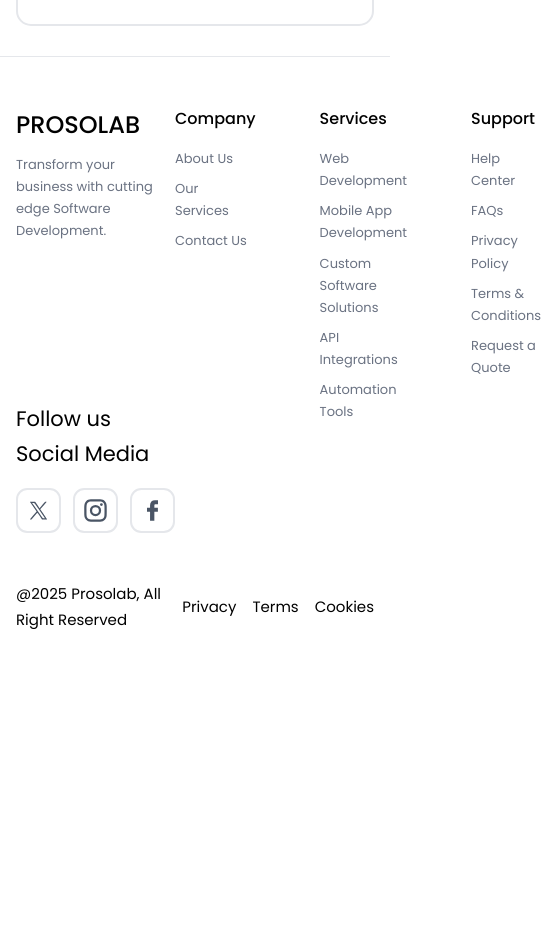
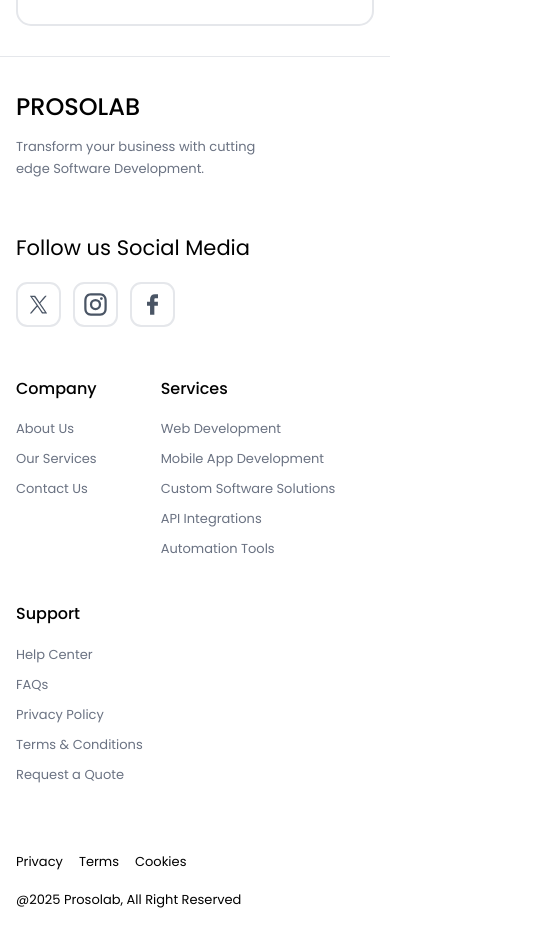
Before and after one commit to SiruzMammadli/prosolab, a Next.js app: page / in a window 390 px wide. Shown: the part 7138-8074 px from the top of the page, 541 px wide, since content can reach past the window. Before the commit the page ends 7794 px from the top, so only its background shows below. Built offline with nearby package versions, Linux system fonts and the light colour scheme.

Commit message:
Added Responsibility Into Footer

```diff
--- a/app/(public)/_components/footer.tsx
+++ b/app/(public)/_components/footer.tsx
@@ -10,7 +10,8 @@
                     as="section"
                     alignItems="flex-start"
                     justifyContent="space-between"
-                    className="h-[500px] py-[48px_24px]"
+                    direction="column"
+                    className="py-[30px] md:flex-row gap-y-[48px]"
                 >
                     <Flex
                         as="section"
@@ -46,13 +47,13 @@
                     <Flex
                         as="section"
                         alignItems="flex-start"
-                        className="gap-[64px]"
+                        className="gap-x-[64px] gap-y-[32px] flex-wrap"
                     >
                         {Array.from(footerArticles).map((article: FooterArticle, key: number) => (
                             <Flex
                                 as="article"
                                 direction="column"
-                                className="gap-y-[8px]"
+                                className="gap-y-[8px] shrink-0"
                                 key={key}
                             >
                                 <h3 className="text-[16px] font-medium">{article.title}</h3>
@@ -72,17 +73,22 @@
                         ))}
                     </Flex>
                 </Flex>
-                <Flex as="section" justifyContent="space-between" className="py-[24px]">
-                    <p>@2025 Prosolab, All Right Reserved</p>
+                <Flex
+                    as="section"
+                    justifyContent="space-between"
+                    alignItems="stretch"
+                    className="py-[24px] flex-col-reverse gap-y-[16px] sm:flex-row sm:items-center"
+                >
+                    <p className="text-[13px] md:text-[15px]">@2025 Prosolab, All Right Reserved</p>
                     <Flex as="ul" className="gap-[16px]">
                         <li>
-                            <Link href="#">Privacy</Link>
+                            <Link href="#" className="text-[13px] md:text-[15px]">Privacy</Link>
                         </li>
                         <li>
-                            <Link href="#">Terms</Link>
+                            <Link href="#" className="text-[13px] md:text-[15px]">Terms</Link>
                         </li>
                         <li>
-                            <Link href="#">Cookies</Link>
+                            <Link href="#" className="text-[13px] md:text-[15px]">Cookies</Link>
                         </li>
 
                     </Flex>
```
